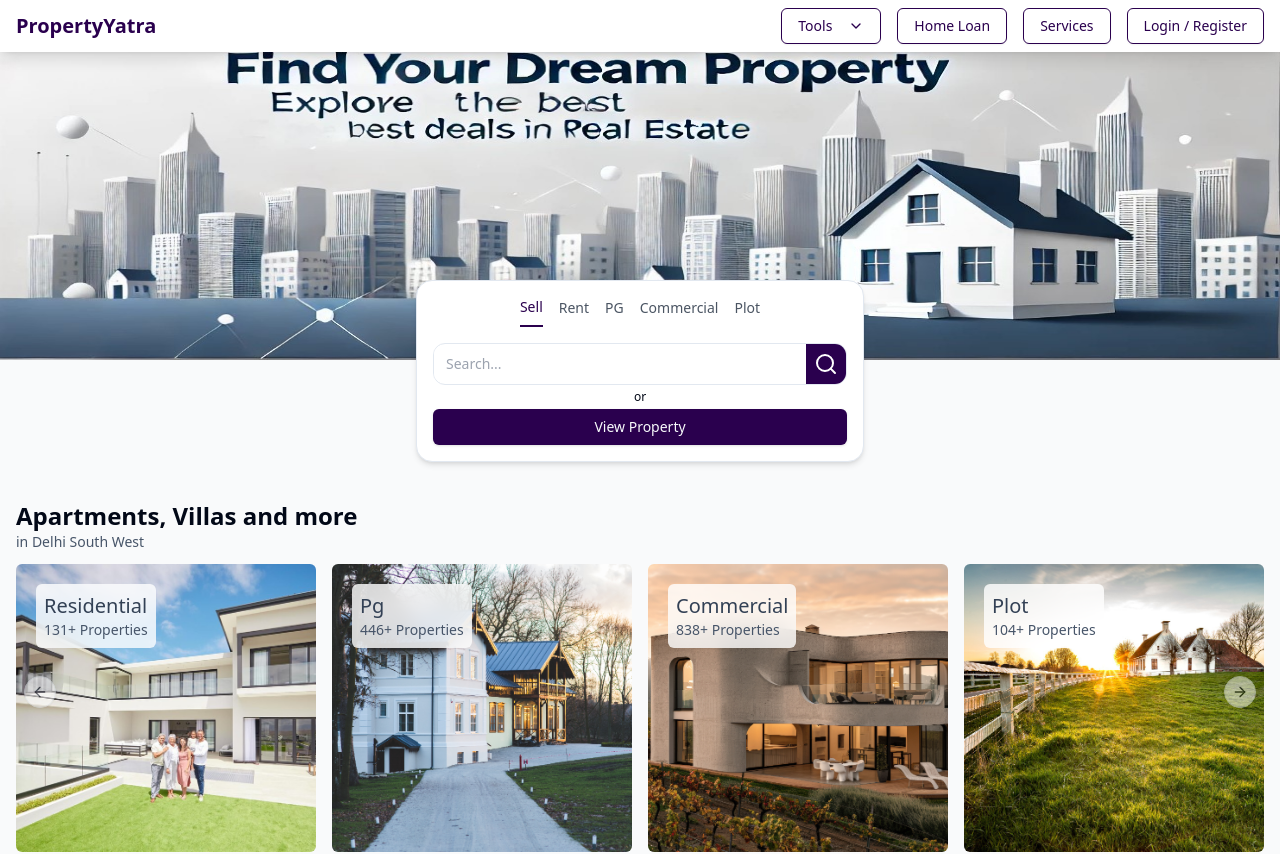
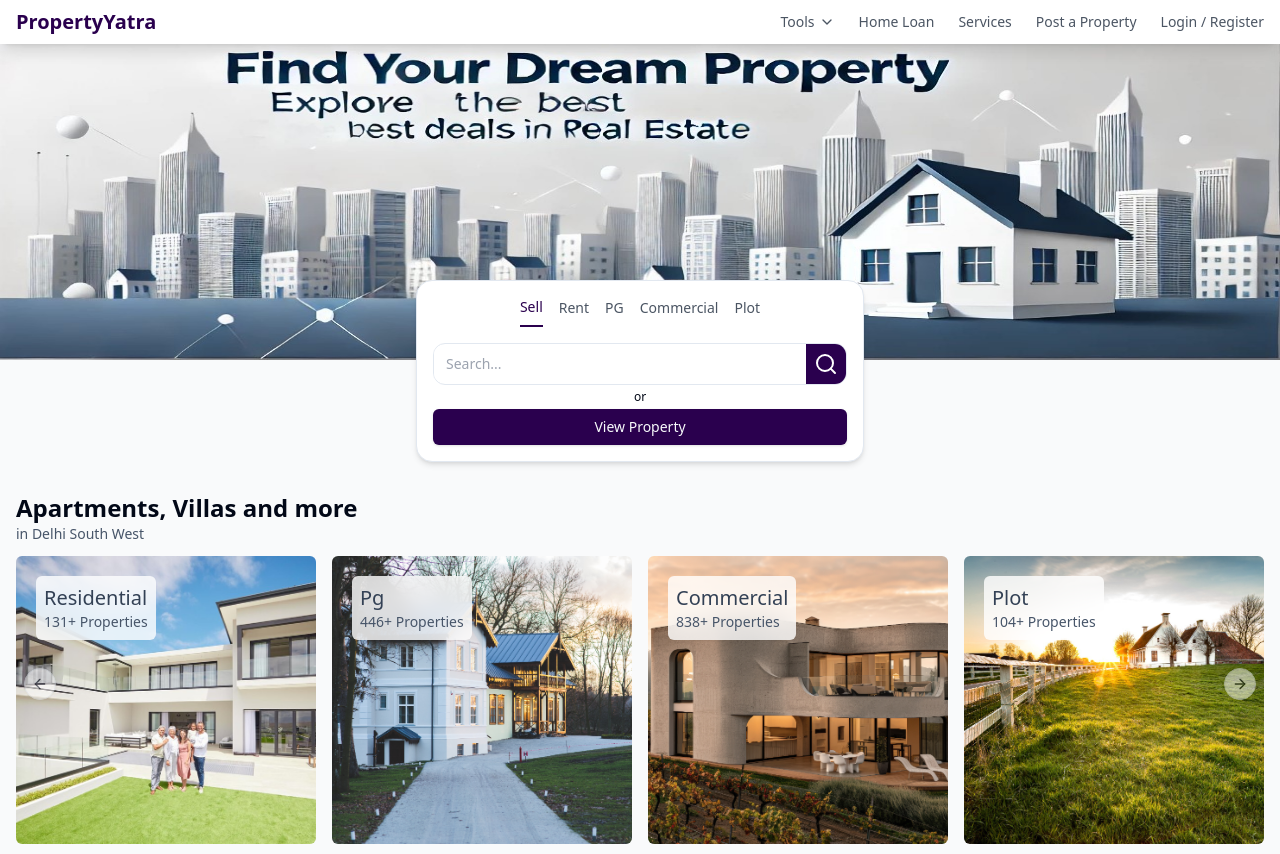
Before and after one commit to YashSharma10/Property-Yatra, a React (Vite) app in the folder frontend/: page / in a window 1280 px wide. Shown: the top 854 px of the page. Built offline with nearby package versions, Linux system fonts and the light colour scheme; no server answers.

Commit message:
responsive

```diff
--- a/frontend/src/components/ui/common/Navbar.jsx
+++ b/frontend/src/components/ui/common/Navbar.jsx
@@ -1,7 +1,6 @@
 // import { brandName } from "@/constants";
 import logo from "@/assets/logo.png";
 import { CircleUserRound, ChevronDown } from "lucide-react";
-import { Button } from "../button";
 import { useSelector } from "react-redux";
 import { useNavigate } from "react-router-dom";
 import { useState } from "react";
@@ -11,6 +10,7 @@ const Navbar = () => {
   const { user } = useSelector((store) => store.auth);
   const navigate = useNavigate();
   const [isDropdownOpen, setIsDropdownOpen] = useState(false);
+  const [isMobileMenuOpen, setIsMobileMenuOpen] = useState(false);
   const token = JSON.parse(sessionStorage.getItem("token"));
 
   const handleProfileNavigation = () => {
@@ -25,28 +25,32 @@ const Navbar = () => {
     setIsDropdownOpen(!isDropdownOpen);
   };
 
+  const toggleMobileMenu = () => {
+    setIsMobileMenuOpen(!isMobileMenuOpen);
+  };
+
   return (
-    <header className="sticky top-0 w-full z-50 shadow-lg py-2 px-4 flex justify-between bg-white">
+    <header className="sticky top-0 w-full z-50 shadow-lg py-2 px-4 bg-white flex items-center justify-between">
+      {/* Brand Logo */}
       <button
-        variant="ghost"
         onClick={() => navigate("/")}
-        className="text-xl font-bold text-brand cursor-pointer"
+        className="text-xl font-bold text-brand cursor-pointer flex items-center gap-2"
       >
         PropertyYatra
-        {/* <img src={logo} alt="logo" className="h-11 " /> */}
+        {/* <img src={logo} alt="logo" className="h-11" /> */}
       </button>
 
-      <div className="flex items-center gap-4">
+      {/* Desktop Menu */}
+      <nav className="hidden md:flex items-center gap-6 text-sm text-gray-600">
         {/* Tools Dropdown */}
         <div className="relative">
-          <Button
-            variant="outline"
-            className="text-brand border-brand flex items-center"
+          <button
+            className="flex items-center gap-1 cursor-pointer hover:text-brand"
             onClick={toggleDropdown}
           >
             Tools
-            <ChevronDown size={16} className="ml-2" />
-          </Button>
+            <ChevronDown size={16} />
+          </button>
           {isDropdownOpen && (
             <div className="absolute right-0 mt-2 w-48 bg-white border border-gray-200 shadow-lg rounded-md">
               <button
@@ -65,32 +69,33 @@ const Navbar = () => {
           )}
         </div>
 
-        {/* Home Loan Button */}
-        <Button
-          variant="outline"
-          className="text-brand border-brand"
+        {/* Other Links */}
+        <button
+          className="cursor-pointer hover:text-brand"
           onClick={() => navigate("/comingsoon")}
         >
           Home Loan
-        </Button>
-
-        {/* Services Button */}
-        <Button
-          variant="outline"
-          className="text-brand border-brand"
+        </button>
+        <button
+          className="cursor-pointer hover:text-brand"
           onClick={() => navigate("/comingsoon")}
         >
           Services
-        </Button>
+        </button>
+        <button
+          className="cursor-pointer hover:text-brand"
+          onClick={() => navigate("/add")}
+        >
+          Post a Property
+        </button>
 
         {!token ? (
-          <Button
-            variant="outline"
-            className="text-brand w-full border-brand"
+          <button
+            className="cursor-pointer hover:text-brand"
             onClick={() => navigate("/auth")}
           >
             Login / Register
-          </Button>
+          </button>
         ) : (
           <CircleUserRound
             size={30}
@@ -98,7 +103,77 @@ const Navbar = () => {
             className="cursor-pointer"
           />
         )}
+      </nav>
+
+      {/* Mobile Menu Button */}
+      <div className="md:hidden flex items-center">
+        <button
+          onClick={toggleMobileMenu}
+          className="text-brand text-2xl focus:outline-none"
+        >
+          ☰
+        </button>
       </div>
+
+      {/* Mobile Menu */}
+      {isMobileMenuOpen && (
+        <div className="absolute top-full left-0 w-full bg-white shadow-md flex flex-col items-start md:hidden">
+          <button
+            className="w-full text-left px-4 py-2 hover:bg-gray-100"
+            onClick={toggleDropdown}
+          >
+            Tools
+          </button>
+          {isDropdownOpen && (
+            <div className="w-full border-t">
+              <button
+                className="w-full text-left px-4 py-2 hover:bg-gray-100"
+                onClick={() => navigate("/Emicalculator")}
+              >
+                EMI Calculator
+              </button>
+              <button
+                className="w-full text-left px-4 py-2 hover:bg-gray-100"
+                onClick={() => navigate("/comingsoon")}
+              >
+                Rent Agreement
+              </button>
+            </div>
+          )}
+          <button
+            className="w-full text-left px-4 py-2 hover:bg-gray-100"
+            onClick={() => navigate("/comingsoon")}
+          >
+            Home Loan
+          </button>
+          <button
+            className="w-full text-left px-4 py-2 hover:bg-gray-100"
+            onClick={() => navigate("/add")}
+          >
+            Post a Property
+          </button>
+          <button
+            className="w-full text-left px-4 py-2 hover:bg-gray-100"
+            onClick={() => navigate("/comingsoon")}
+          >
+            Services
+          </button>
+          {!token ? (
+            <button
+              className="w-full text-left px-4 py-2 hover:bg-gray-100"
+              onClick={() => navigate("/auth")}
+            >
+              Login / Register
+            </button>
+          ) : (
+            <CircleUserRound
+              size={30}
+              onClick={handleProfileNavigation}
+              className="cursor-pointer px-4 py-2"
+            />
+          )}
+        </div>
+      )}
     </header>
   );
 };
```
